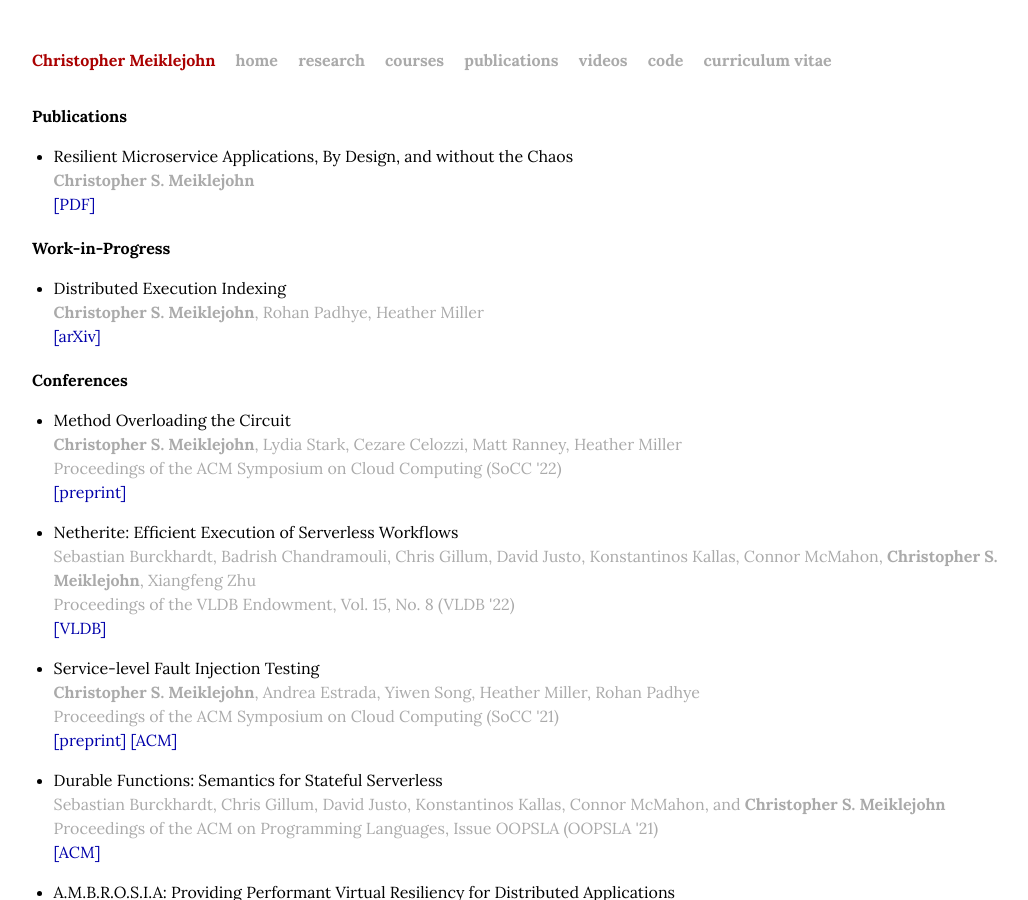
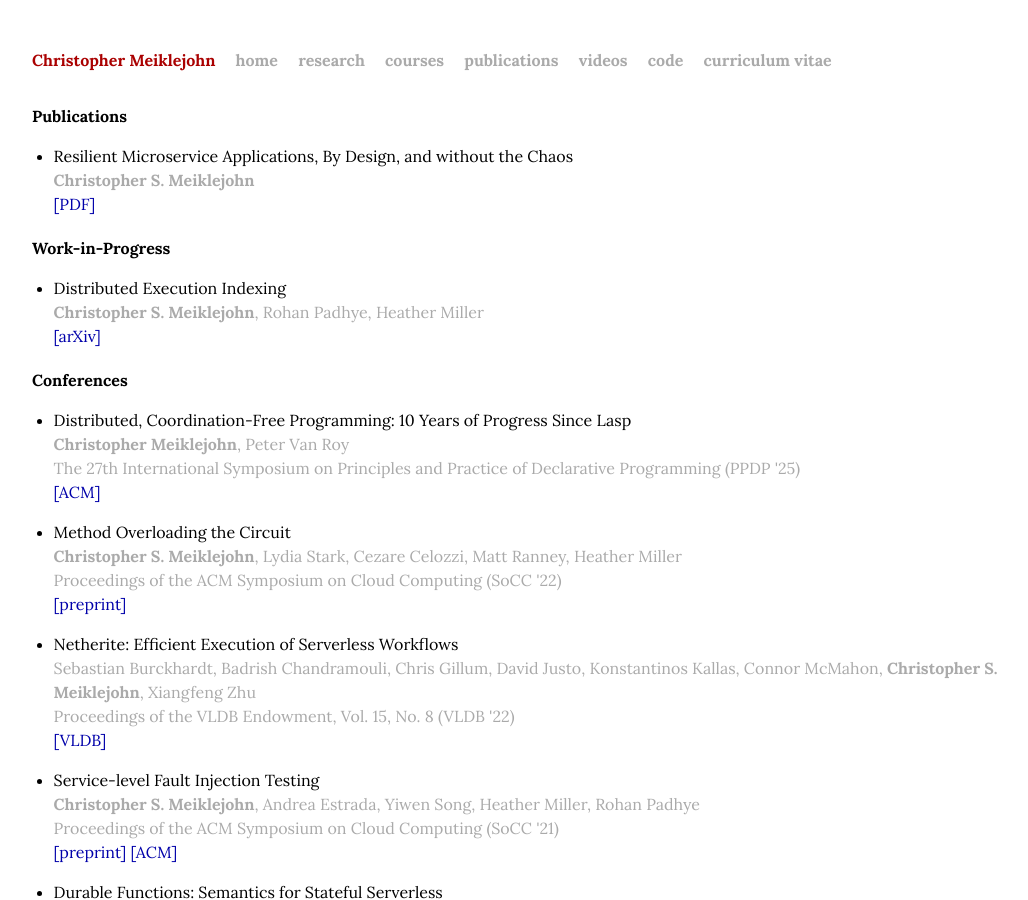
Before and after one commit to cmeiklejohn/cmeiklejohn.github.io, a Jekyll site: the page built from publications.html, in a window 1280 px wide and 900 px high. Shown: the whole window, without its empty margins (88-1116 px from the left). Built offline with Jekyll 4.4.1, drawn with Linux system fonts in a browser that asks for light colours; some web fonts are replaced.

Commit message:
Add PPDP '25 paper to publications
Co-Authored-By: Claude Sonnet 4.6 <noreply@anthropic.com>

```diff
--- a/publications.html
+++ b/publications.html
@@ -46,6 +46,14 @@ title: Publications
   <h2>Conferences</h2>
   <p></p>
   <ul>
+    <li>
+      <p>
+        Distributed, Coordination-Free Programming: 10 Years of Progress Since Lasp
+        <span class="author"><b>Christopher Meiklejohn</b>, Peter Van Roy</span>
+        <span class="date">The 27th International Symposium on Principles and Practice of Declarative Programming (PPDP '25)</span>
+        <span><a href="https://dl.acm.org/doi/10.1145/3756907.3756910">[ACM]</a></span>
+      </p>
+    </li>
     <li>
       <p>
         Method Overloading the Circuit
```
